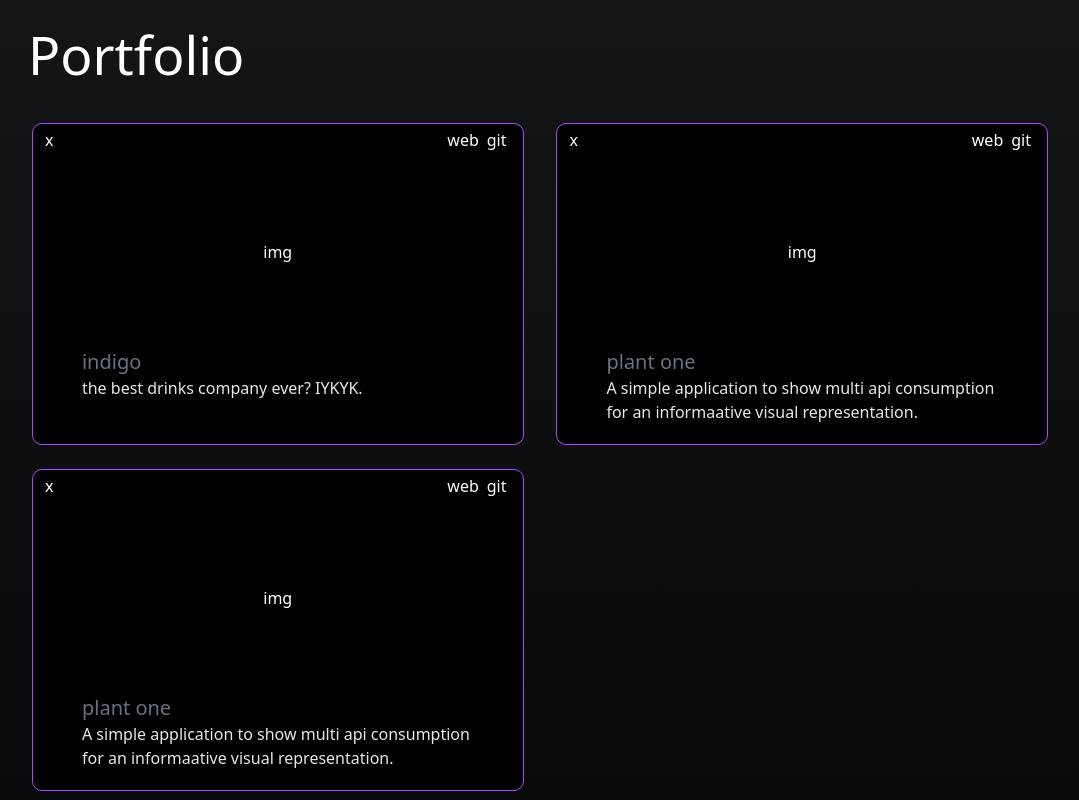
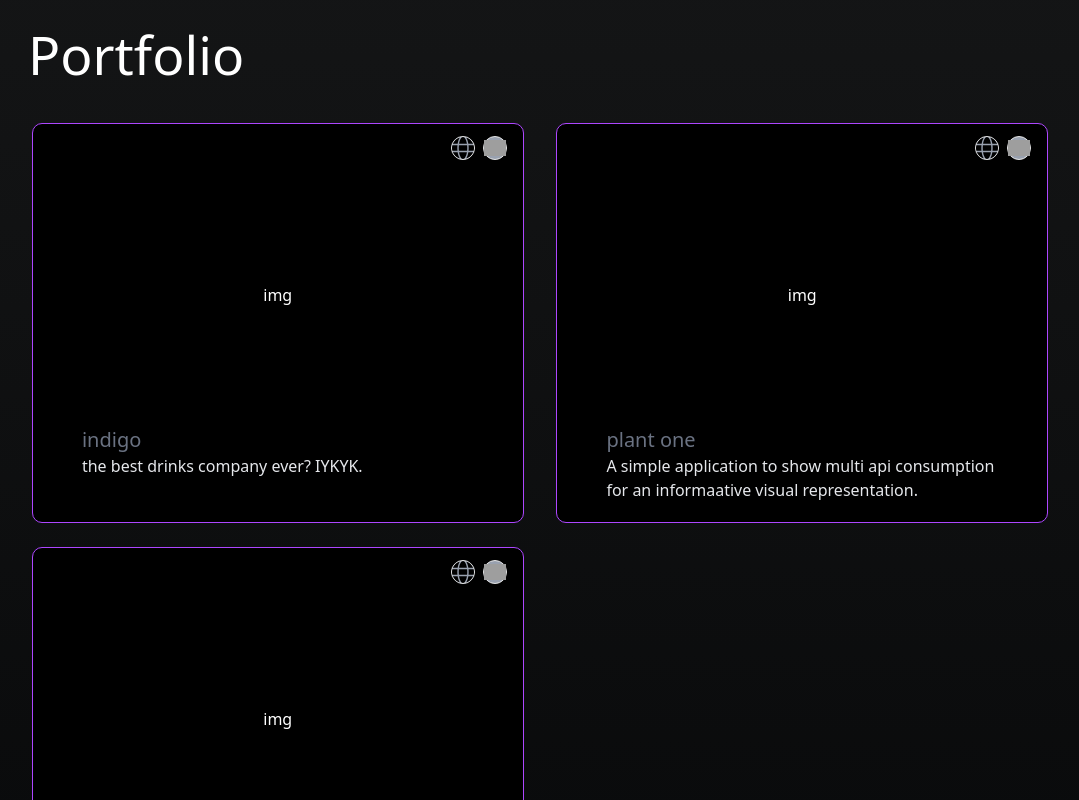
Before and after one commit to OB-CODE/2025Website, a React (Vite) app: page / in a window 1280 px wide. Shown: the part 2640-3440 px from the top of the page, without its empty margins (100-1179 px from the left). Built offline with nearby package versions, Linux system fonts and the light colour scheme; grey boxes are pictures that could not be loaded.

Commit message:
Icons for clickable elements in the main cards. WWW and github.

```diff
--- a/src/components/projects/ProjectCards.tsx
+++ b/src/components/projects/ProjectCards.tsx
@@ -1,4 +1,6 @@
 import React from "react";
+import { FaGlobe } from "react-icons/fa";
+
 import GlowCard from "../ui/GlowCard";
 
 const ProjectCards = () => {
@@ -26,16 +28,25 @@ const ProjectCards = () => {
           <GlowCard
             glowSize={250}
             glowColor="#444444"
-            className="w-[90%] md:w-[48%] m-1 mb-5 min-h-[40vh] flex flex-col">
+            className="w-[90%] md:w-[48%] m-1 mb-5 min-h-[50vh] flex flex-col">
             {/* Header */}
             <div data-testid="projectContainer" className="flex w-full ">
               <div
                 data-testid="projectHeaderTray"
-                className="flex w-full justify-between p-1 px-3">
-                <div>x</div>
+                className="flex w-full justify-end p-1 px-3 pt-3">
+                {/* <div>x</div> */}
                 <div className="flex">
-                  <div className="px-1">web</div>
-                  <div className="px-1">git</div>
+                  <div className="border hover:cursor-pointer hover:bg-blue-500 hover:border-blue-500 w-6 h-6 flex items-center justify-center bg-gray-400 rounded-4xl mx-1">
+                    <FaGlobe size={40} color="black" />
+                  </div>
+                  <div className="border hover:cursor-pointer hover:bg-blue-500 hover:border-blue-500 w-6 h-6 flex items-center justify-center bg-gray-400 rounded-4xl mx-1">
+                    <img
+                      src={`https://cdn.simpleicons.org/github`}
+                      alt="githubLogo"
+                      height={40}
+                      width={40}
+                    />
+                  </div>
                 </div>
               </div>
             </div>
```
